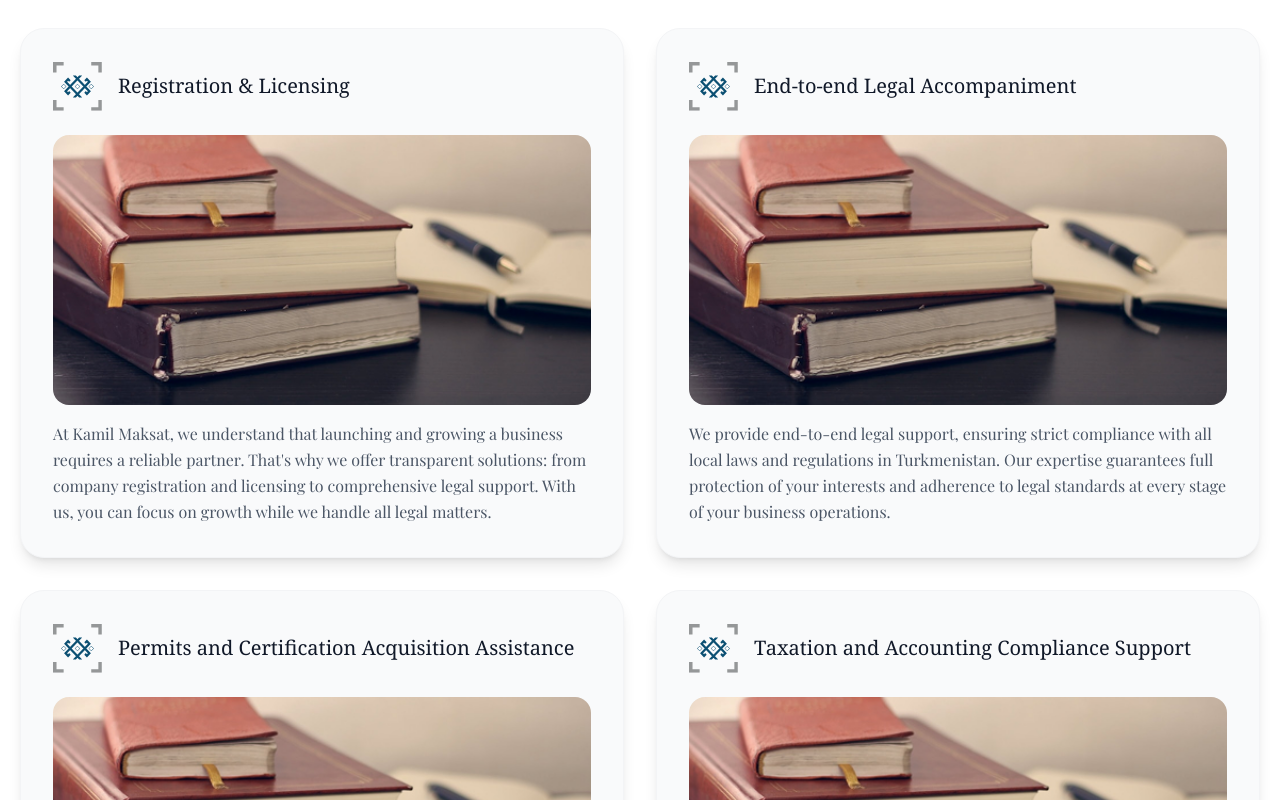
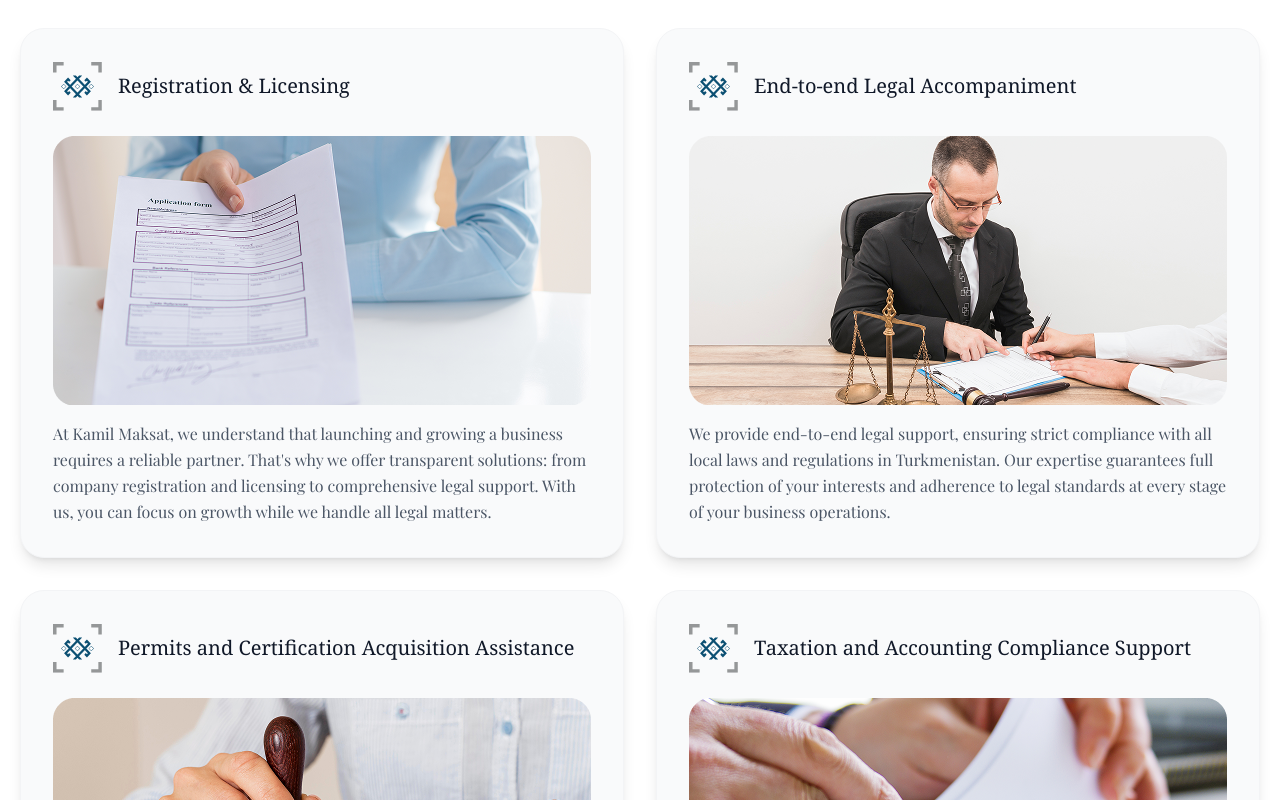
Before and after one commit to aw-batyr/kamil-maksat, a React (Vite) app: page / in a window 1280 px wide. Shown: the part 1300-2100 px from the top of the page. Built offline with nearby package versions, Linux system fonts and the light colour scheme; a web font is replaced by a local one.

Commit message:
Update Services component to dynamically load service images based on index

```diff
--- a/src/components/sections/services.tsx
+++ b/src/components/sections/services.tsx
@@ -93,7 +93,7 @@ export const Services: React.FC = () => {
               {/* Image */}
               <div className="mb-4 h-[270px] overflow-hidden rounded-2xl">
                 <img
-                  src={"/main.png"}
+                  src={`/services/${index + 1}.png`}
                   alt={service.title}
                   className="size-full object-cover group-hover:scale-105 transition-transform duration-700"
                 />
```
